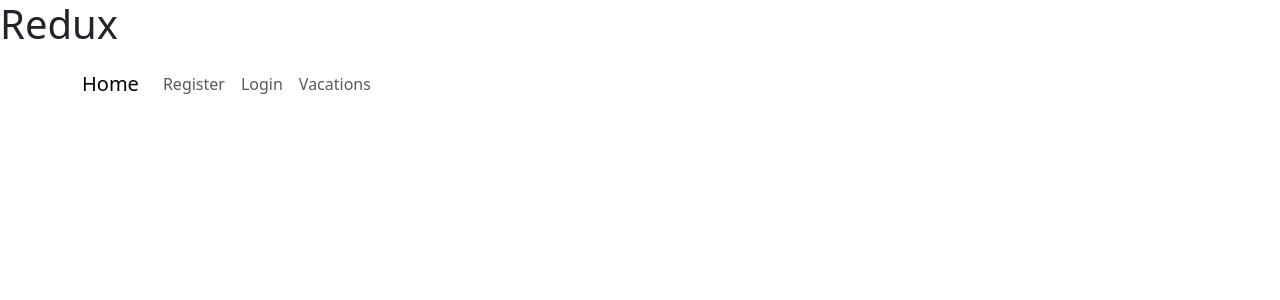
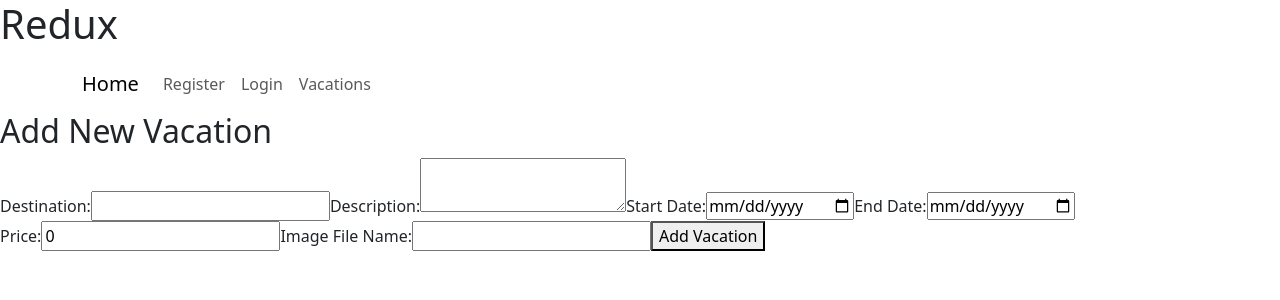
Before and after one commit to ShakedKelman/project_3, a React (Create React App) app in the folder front_end/: page /add-vacation in a window 1280 px wide. Shown: the top 300 px of the page. Built offline with nearby package versions, Linux system fonts and the light colour scheme.

Commit message:
added add vacation form and fanctionality. need to fix routes. login and register nav to vacations

```diff
--- /dev/null
+++ b/front_end/src/components/AddVactionForm.tsx
@@ -0,0 +1,102 @@
+import React, { useState } from 'react';
+import { VacationModel } from '../model/VacationModel';
+import { addVacation } from '../api/vactions-api';
+import { useNavigate } from 'react-router-dom';
+
+const AddVacationForm: React.FC = () => {
+    const [newVacation, setNewVacation] = useState<VacationModel>(new VacationModel({}));
+    const [error, setError] = useState<string | null>(null);
+    const [success, setSuccess] = useState<string | null>(null);
+    const navigate = useNavigate(); // Initialize useNavigate
+
+    const handleInputChange = (e: React.ChangeEvent<HTMLInputElement | HTMLTextAreaElement>) => {
+        const { name, value } = e.target;
+        setNewVacation(prev => ({ ...prev, [name]: value }));
+    };
+
+    const handleSubmit = async (e: React.FormEvent) => {
+        e.preventDefault();
+        try {
+            await addVacation(newVacation);
+            setSuccess("Vacation added successfully");
+            console.log("Vacation added successfully:", newVacation);
+
+            // Optionally, navigate to another page after successful submission
+            navigate('/vacations'); // Navigate to the homepage or another route
+        } catch (error) {
+            setError("Failed to add vacation");
+            console.error("Error adding vacation:", error);
+        }
+    };
+
+    return (
+        <div>
+            <h2>Add New Vacation</h2>
+            {error && <p style={{ color: 'red' }}>{error}</p>}
+            {success && <p style={{ color: 'green' }}>{success}</p>}
+            <form onSubmit={handleSubmit}>
+                <label>
+                    Destination:
+                    <input
+                        type="text"
+                        name="destination"
+                        value={newVacation.destination}
+                        onChange={handleInputChange}
+                        required
+                    />
+                </label>
+                <label>
+                    Description:
+                    <textarea
+                        name="description"
+                        value={newVacation.description}
+                        onChange={handleInputChange}
+                        required
+                    />
+                </label>
+                <label>
+                    Start Date:
+                    <input
+                        type="date"
+                        name="startDate"
+                        value={newVacation.startDate}
+                        onChange={handleInputChange}
+                        required
+                    />
+                </label>
+                <label>
+                    End Date:
+                    <input
+                        type="date"
+                        name="endDate"
+                        value={newVacation.endDate}
+                        onChange={handleInputChange}
+                        required
+                    />
+                </label>
+                <label>
+                    Price:
+                    <input
+                        type="number"
+                        name="price"
+                        value={newVacation.price}
+                        onChange={handleInputChange}
+                        required
+                    />
+                </label>
+                <label>
+                    Image File Name:
+                    <input
+                        type="text"
+                        name="imageFileName"
+                        value={newVacation.imageFileName || ''}
+                        onChange={handleInputChange}
+                    />
+                </label>
+                <button type="submit">Add Vacation</button>
+            </form>
+        </div>
+    );
+};
+
+export default AddVacationForm;
--- a/front_end/src/components/AuthRoute.tsx
+++ b/front_end/src/components/AuthRoute.tsx
@@ -11,7 +11,7 @@ const ProtectedRoute: React.FC<ProtectedRouteProps> = ({ element }) => {
   const authStatus = useSelector((state: RootState) => state.auth.status);
 
   if (authStatus !== 'succeeded') {
-    return <Navigate to="/login" />;
+    return <Navigate to="/login" />; // Corrected to redirect to login if not authenticated
   }
 
   return element;
--- a/front_end/src/components/Register.tsx
+++ b/front_end/src/components/Register.tsx
@@ -51,7 +51,7 @@ const RegisterComponent: React.FC = () => {
 
       await register(user);
       setSuccess(true);
-      navigate('/login'); // Redirect to login page on successful registration
+      navigate('/vacations');
     } catch (error) {
       if (axios.isAxiosError(error)) {
         // Safely extract the error message from the Axios error
--- a/front_end/src/components/SiteRoutes.tsx
+++ b/front_end/src/components/SiteRoutes.tsx
@@ -5,6 +5,7 @@ import LoginComponent from './Login';
 import { useSelector } from 'react-redux';
 import { RootState } from '../store/store';
 import RegisterComponent from './Register';
+import AddVacationForm from './AddVactionForm';
 
 const SiteRoutes: React.FC = () => {
   const authStatus = useSelector((state: RootState) => state.auth.status);
@@ -16,11 +17,12 @@ const SiteRoutes: React.FC = () => {
       <Route path="/register" element={<RegisterComponent />} />
       <Route path="/" element={<RegisterComponent />} />
 
-
       <Route
         path="/vacations"
         element={authStatus === 'succeeded' ? <VacationCard /> : <Navigate to="/login" />}
       />
+                <Route path="/add-vacation" element={<AddVacationForm />} />
+
     </Routes>
   );
 };
--- a/front_end/src/components/VacationCard.tsx
+++ b/front_end/src/components/VacationCard.tsx
@@ -1,4 +1,6 @@
+// src/components/VacationCard.tsx
 import React, { useEffect, useState } from 'react';
+import { useNavigate } from 'react-router-dom';
 import { VacationModel } from '../model/VacationModel';
 import { addVacation, getVacations } from '../api/vactions-api';
 
@@ -12,6 +14,7 @@ const VacationCard: React.FC = () => {
         price: 0,
         imageFileName: ''
     });
+    const navigate = useNavigate(); // Initialize useNavigate
 
     useEffect(() => {
         const fetchVacations = async () => {
@@ -26,15 +29,9 @@ const VacationCard: React.FC = () => {
         fetchVacations();
     }, []);
 
-    const handleAddVacation = async () => {
-        try {
-            await addVacation(newVacation);
-            // Optionally, refetch or update the vacation list
-            const updatedVacations = await getVacations();
-            setVacations(updatedVacations);
-        } catch (error) {
-            console.error("Error adding vacation:", error);
-        }
+    const handleAddVacation = () => {
+        // Navigate to the AddVacationForm component
+        navigate('/add-vacation');
     };
 
     return (
```
